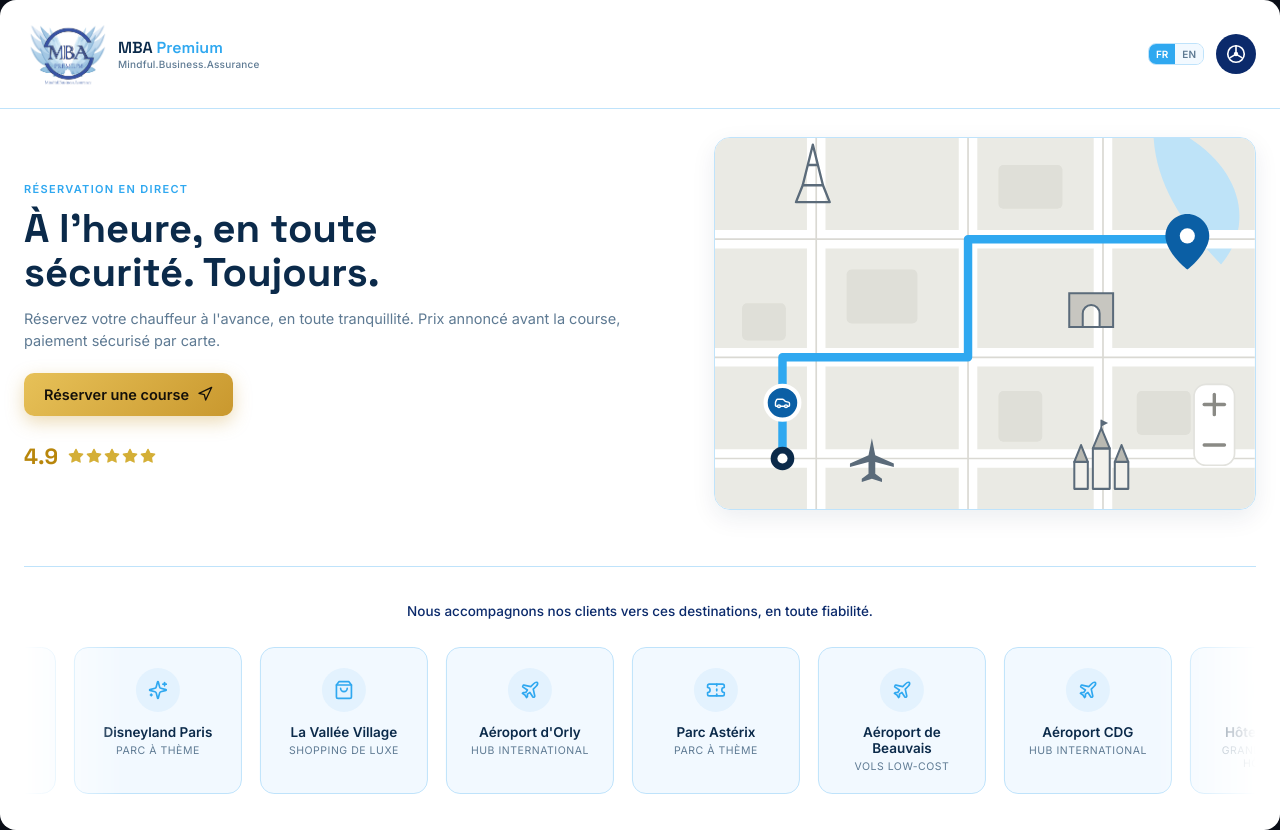
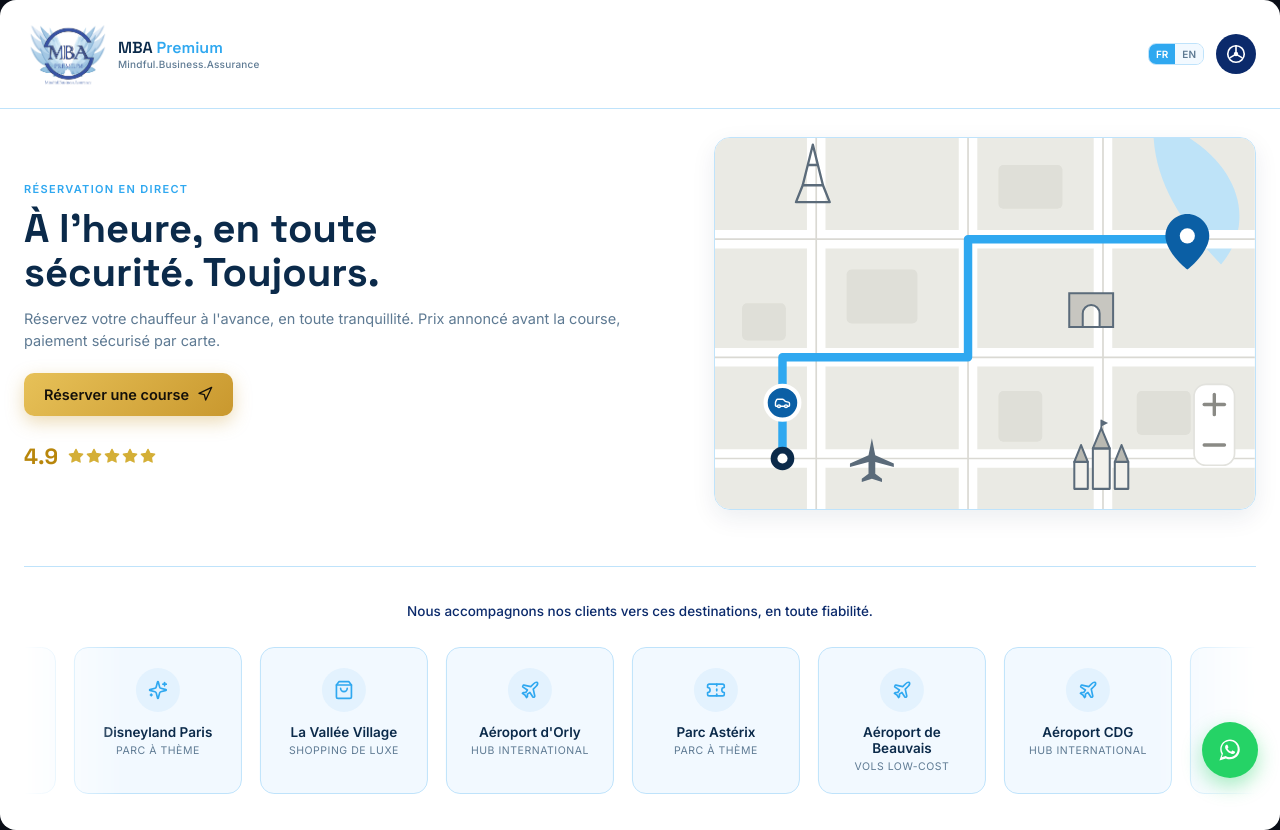
Before and after one commit to MBApremium/mba-premium-vtc, a React (Vite) app: page / in a window 1280 px wide. Built offline with nearby package versions, Linux system fonts and the light colour scheme; no server answers; the database is empty.

Commit message:
Update App.jsx

```diff
--- a/src/App.jsx
+++ b/src/App.jsx
@@ -411,6 +411,7 @@ function normalizeCourseNumber(s) {
 }
 
 const DRIVER_PASSWORD = "Mahdi1234!";
+const WHATSAPP_NUMBER = "33609254801";
 
 export default function App() {
   const [view, setView] = useState("home"); // home | booking | payment | history | driverspace | track
@@ -614,8 +615,22 @@ export default function App() {
       {showSettings && (
         <SettingsModal driver={driver} onSave={(d) => { persistDriver(d); setShowSettings(false); }} onClose={() => setShowSettings(false)} />
       )}
+
+      <WhatsAppButton />
     </div>
     </LangContext.Provider>
+  );
+}
+
+function WhatsAppButton() {
+  const message = "Bonjour, je vous contacte depuis l'application MBA Premium.";
+  const href = `https://wa.me/${WHATSAPP_NUMBER}?text=${encodeURIComponent(message)}`;
+  return (
+    <a href={href} target="_blank" rel="noopener noreferrer" className="vtc-whatsapp-btn" title="Discuter sur WhatsApp">
+      <svg viewBox="0 0 32 32" width="26" height="26" fill="#FFFFFF">
+        <path d="M16.02 3C9.4 3 4 8.4 4 15.02c0 2.25.62 4.36 1.7 6.17L3 29l7.98-2.62a12.1 12.1 0 0 0 5.04 1.1h.01c6.62 0 12.02-5.4 12.02-12.02C28.05 8.42 22.65 3 16.02 3zm0 21.98h-.01a9.9 9.9 0 0 1-5.06-1.39l-.36-.21-4.73 1.55 1.56-4.6-.24-.38a9.85 9.85 0 0 1-1.5-5.25c0-5.46 4.44-9.9 9.9-9.9 2.64 0 5.13 1.03 6.99 2.9a9.83 9.83 0 0 1 2.9 6.99c0 5.46-4.44 9.9-9.9 9.9zm5.43-7.41c-.3-.15-1.76-.87-2.03-.97-.27-.1-.47-.15-.67.15-.2.3-.77.97-.94 1.17-.17.2-.35.22-.65.07-.3-.15-1.25-.46-2.38-1.47-.88-.78-1.47-1.75-1.65-2.05-.17-.3-.02-.46.13-.6.13-.13.3-.35.45-.52.15-.17.2-.3.3-.5.1-.2.05-.37-.02-.52-.07-.15-.67-1.6-.91-2.2-.24-.58-.49-.5-.67-.5-.17-.01-.37-.01-.57-.01s-.52.07-.8.37c-.27.3-1.05 1.02-1.05 2.5 0 1.47 1.08 2.9 1.23 3.1.15.2 2.12 3.24 5.15 4.54.72.31 1.28.5 1.72.64.72.23 1.38.2 1.9.12.58-.09 1.76-.72 2.01-1.41.25-.7.25-1.29.17-1.41-.07-.13-.27-.2-.57-.35z" />
+      </svg>
+    </a>
   );
 }
 
@@ -1848,6 +1863,13 @@ function Style() {
       .vtc-wheel-btn svg { stroke: #FFFFFF; }
       .vtc-wheel-btn svg circle:last-of-type { fill: #FFFFFF; }
       .vtc-wheel-btn:hover { transform: scale(1.06); }
+
+      .vtc-whatsapp-btn {
+        position: fixed; bottom: 22px; right: 22px; width: 56px; height: 56px; border-radius: 50%;
+        background: #25D366; display: flex; align-items: center; justify-content: center;
+        box-shadow: 0 8px 20px rgba(37,211,102,0.4); z-index: 100; transition: transform .15s;
+      }
+      .vtc-whatsapp-btn:hover { transform: scale(1.07); }
       .vtc-hero-logo { width: 120px; height: auto; object-fit: contain; margin-bottom: 12px; }
       .vtc-nav { display: flex; gap: 8px; }
       .vtc-navbtn {
```
